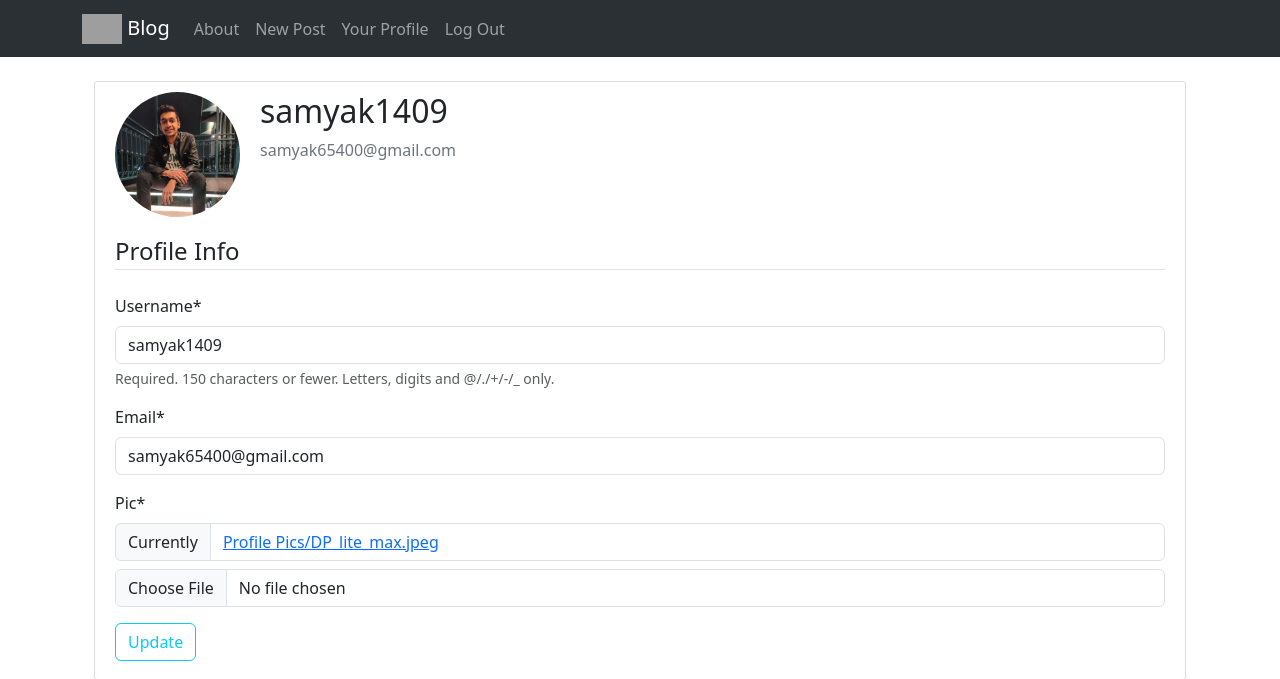
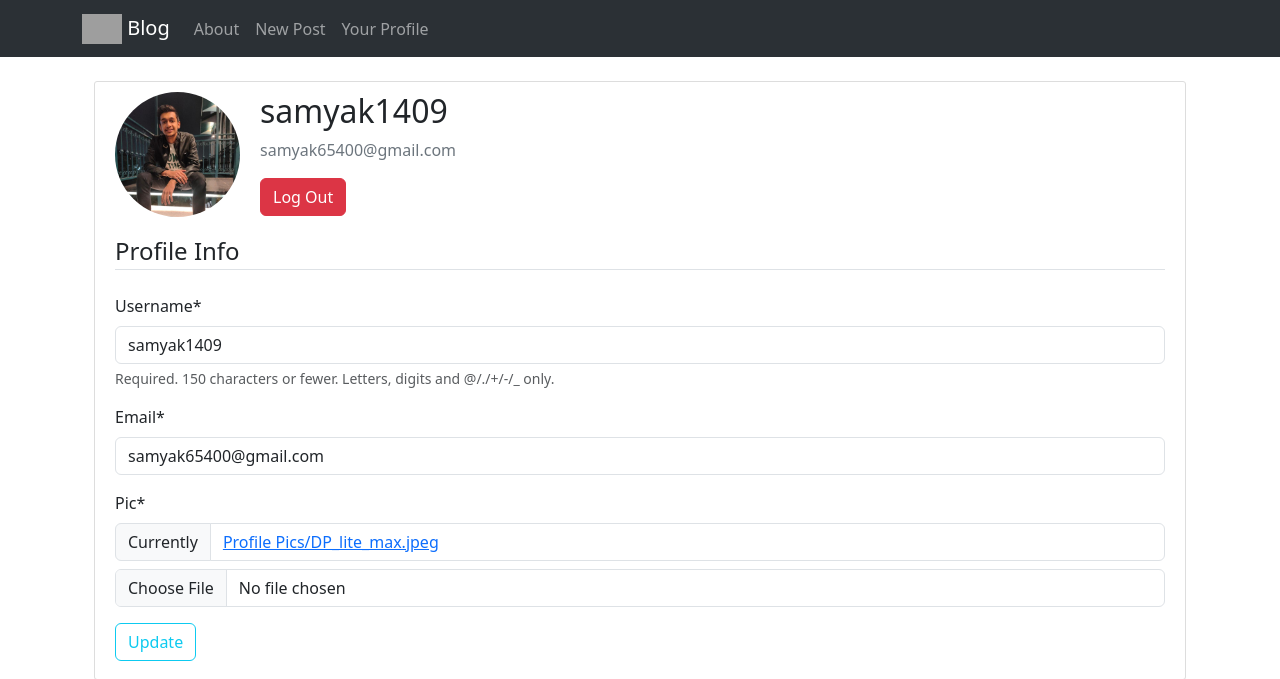
Before and after one commit to samyak1409/django, a Django app: page /profile/ in a window 1280 px wide. Shown: the top 679 px of the page. Run offline with Django 4.2, Linux system fonts and the light colour scheme; a user stored in the database is signed in; data comes from the database, SQL or seed files in the repository; both versions use the stored data as it was after the commit; some libraries are stand-ins or nearby versions; grey boxes are pictures that could not be loaded.

Commit message:
add more about features, moved logout to profile

```diff
--- a/django_project/blog/templates/blog/base.html
+++ b/django_project/blog/templates/blog/base.html
@@ -34,8 +34,7 @@
 
           <!-- Brand Image & Text (https://getbootstrap.com/docs/5.3/components/navbar/?#image-and-text): -->
           <a class="navbar-brand" href="{% url 'home' %}">
-            <img src="https://upload.wikimedia.org/wikipedia/commons/thumb/7/75/Django_logo.svg/180px-Django_logo.svg.png" alt="Django" height="30" class="d-inline-block align-text-top">
-            Blog
+            <img src="https://upload.wikimedia.org/wikipedia/commons/thumb/7/75/Django_logo.svg/180px-Django_logo.svg.png" alt="Django" height="30" class="d-inline-block align-text-top"> Blog
           </a>
 
           <!-- Navbar collapse behind a button for small screens (https://getbootstrap.com/docs/5.3/components/navbar/?#toggler): -->
@@ -49,16 +48,13 @@
               <li class="nav-item">
                 <a class="nav-link" href="{% url 'about' %}">About</a>
               </li>
-              <!-- Django provides `user` functionality by default, so that we can check if the user is logged in or not. (https://youtu.be/3aVqWaLjqS4?t=1100) -->
+              <!-- Django passes `user` context var by default, where it's the current logged-in user. (https://youtu.be/3aVqWaLjqS4?t=1100) -->
               {% if user.is_authenticated %}
                 <li class="nav-item">
                   <a class="nav-link" href="{% url 'create' %}">New Post</a>
                 </li>
                 <li class="nav-item">
                   <a class="nav-link" href="{% url 'profile' %}">Your Profile</a>
-                </li>
-                <li class="nav-item">
-                  <a class="nav-link" href="{% url 'logout' %}">Log Out</a>
                 </li>
               {% else %}
                 <li class="nav-item">
@@ -117,7 +113,7 @@
           <span class="navbar-text">
             Made with ❤ by Samyak
           </span>
-          <a class="text-muted" href="https://github.com/samyak1409/django" target="_blank">
+          <a href="https://github.com/samyak1409/django" target="_blank">
             <img src="https://icons.getbootstrap.com/assets/icons/github.svg" alt="GitHub" width="24">
           </a>
         </div>
--- a/django_project/users/templates/users/profile.html
+++ b/django_project/users/templates/users/profile.html
@@ -17,6 +17,7 @@
       <div>
         <h2>{{ user.username }}</h2>
         <p class="text-secondary">{{ user.email }}</p>
+        <a class="btn btn-danger" href="{% url 'logout' %}">Log Out</a>
       </div>
 
     </div>
```
Also changed, not shown: README.md, django_project/db.sqlite3.
